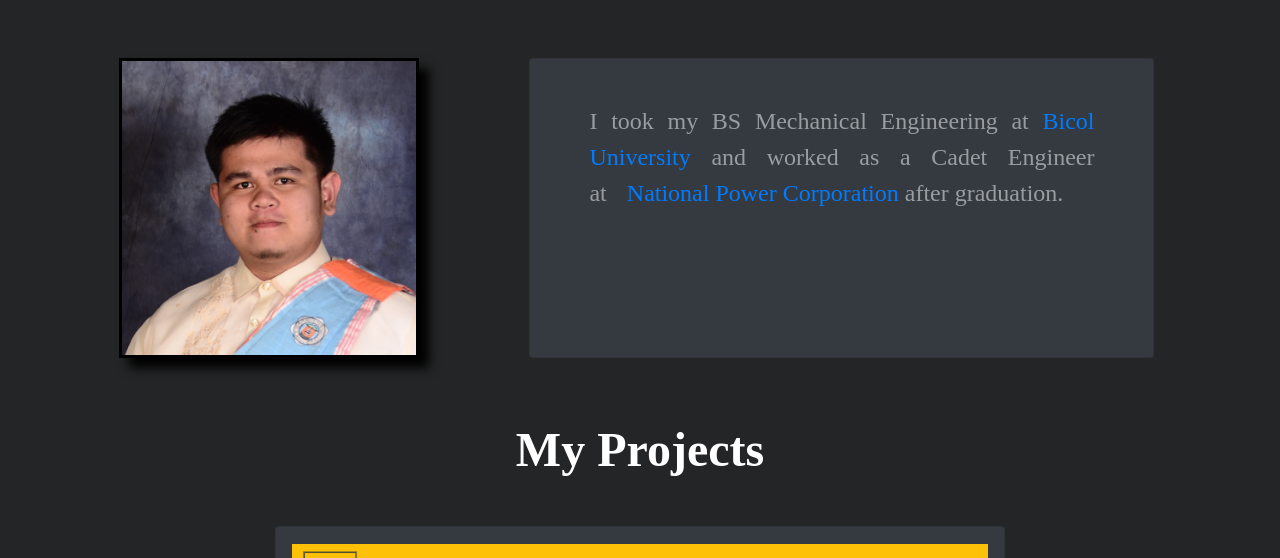
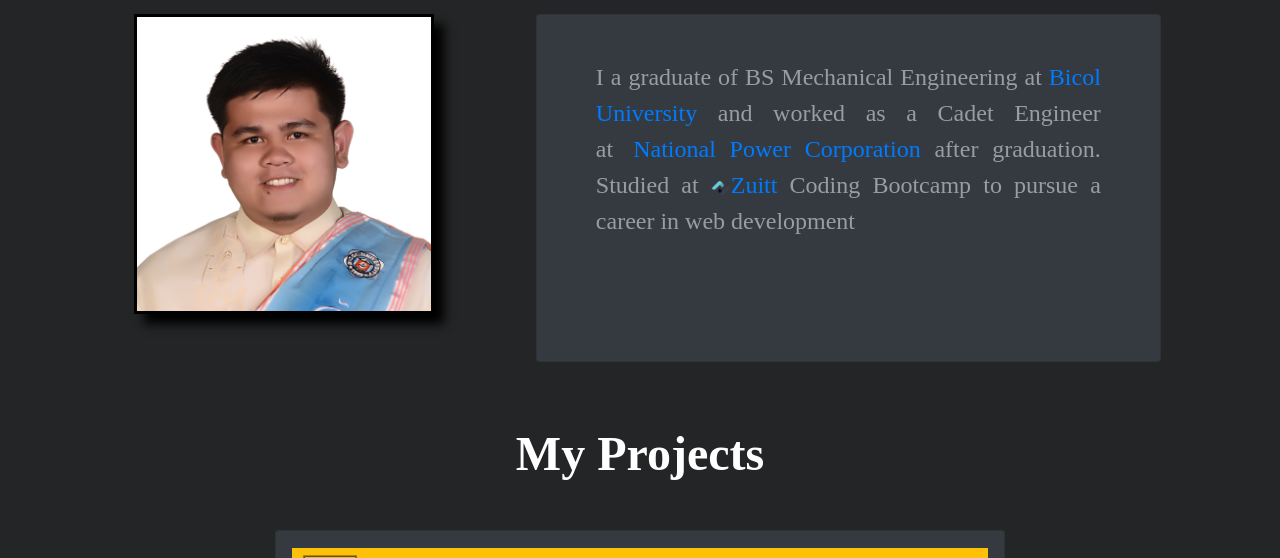
Before and after one commit to ljlsison/portfolio, a plain HTML site: page index.html in a window 1280 px wide. Shown: the part 644-1202 px from the top of the page. Drawn offline with nearby package versions, Linux system fonts and the light colour scheme; a web font is replaced by a local one.

Commit message:
update About Me

```diff
--- a/index.html
+++ b/index.html
@@ -64,8 +64,6 @@
         <section id="home-section" class="row align-items-center justify-content-center">
             <div class="jumbotron col-12 col-md-8 text-center text-white-50 align-items-center p-3 m-0">
                 <h1>Ludwig Jason Sison</h1>
-                <p class="lead mx-5">A graudate of <a href="https://zuitt.co"><img src="./images/zuittlog.png" height="20" alt="zuitt">Zuitt.co</a> Coding Bootcamp
-                </p>
                 <hr class="my-4">
                 <h3>Fullstack Developer | Mechanical Engineer</h3>
                 <p class="lead">
@@ -78,17 +76,18 @@
         <!-- About -->
         <section id="about-section">
             <h2 class="text-white mb-5">About Me</h2>'
-            <div class="d-flex text-center">
-                <div class="offset-md-1">
-                    <img src="./images/profile-picture2.jpg" id="profile-picture" height="300">
+            <div class="d-md-flex text-center">
+                <div class="col-12 col-md-3 offset-lg-1 mb-5">
+                    <img src="./images/profile-picture.jpg" id="profile-picture" height="300">
                 </div>
-                <div id="aboutcard" class="card col-lg-6 col-md-6 col-10 mb-5 mb-lg-0 mx-auto">
+                <div id="aboutcard" class="card offset-md-2 col-md-6 col-8 mb-5 mb-lg-0 mx-auto">
                     <div class="card-body">
 
                         <p id="card-text" class="text-justify text-white-50 mx-4 mt-4">
-                            I took my BS Mechanical Engineering at <a href="https://bicol-u.edu.ph"
-                                target="_blank" class="card-link">Bicol University</a> and worked as a Cadet Engineer at<a href="https://www.napocor.gov.ph" target="_blank" class="card-link">National Power Corporation</a>
-                            after graduation.
+                            I a graduate of BS Mechanical Engineering at <a href="https://bicol-u.edu.ph"
+                                target="_blank" class="card-link">Bicol University</a> and worked as a Cadet Engineer at<a href="https://www.napocor.gov.ph" target="_blank" class="card-link">National Power Corporation</a> after graduation.
+
+                            Studied at <a href="https://zuitt.co" target="_blank"><img src="./images/zuittlog.png" height="20" alt="zuitt">Zuitt</a> Coding Bootcamp to pursue a career in web development
                         </p>
 
                     </div>
```
